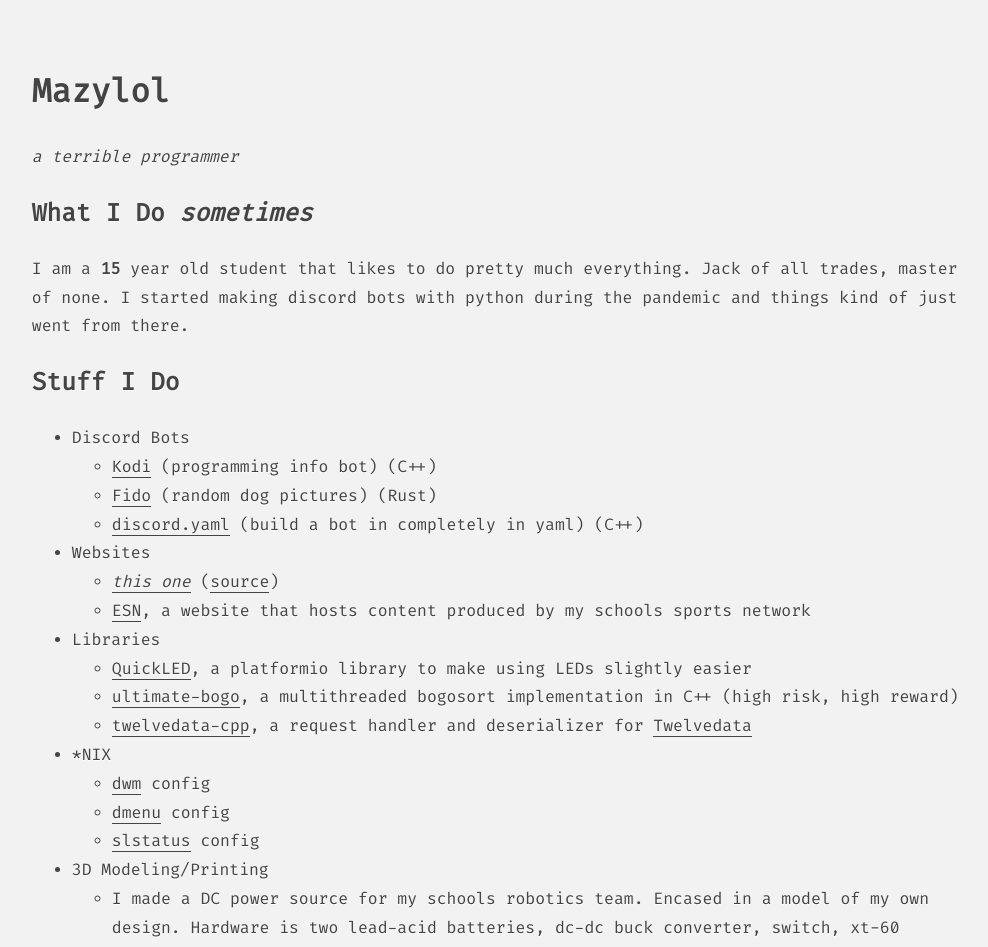
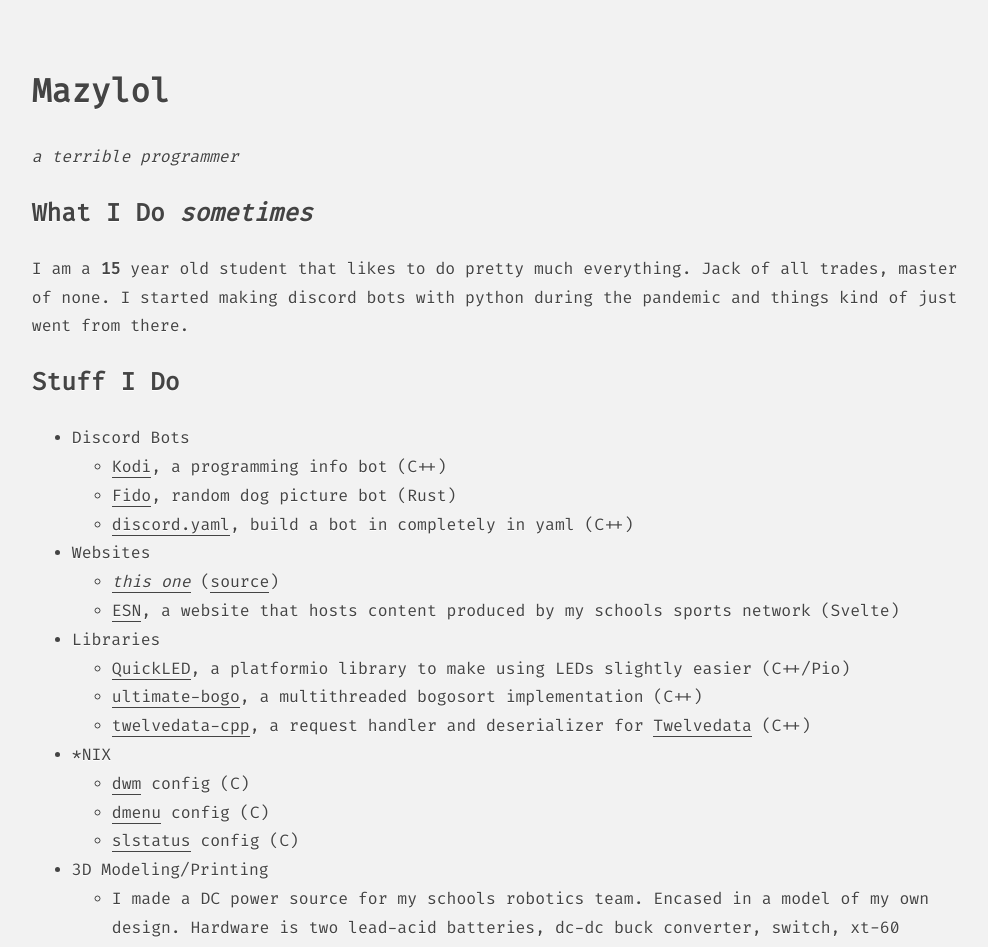
Before and after one commit to mazylol/mazylol.com, a SvelteKit app: page / in a window 1280 px wide. Shown: the top 947 px of the page, without its empty margins (141-1129 px from the left). Built offline with nearby package versions, Linux system fonts and the light colour scheme.

Commit message:
change formatting

```diff
--- a/src/routes/+page.svelte
+++ b/src/routes/+page.svelte
@@ -31,11 +31,11 @@
 	<ul>
 		<li>Discord Bots</li>
 		<ul>
-			<li><a href="https://github.com/mazylol/kodi">Kodi</a> (programming info bot) (C++)</li>
-			<li><a href="https://github.com/mazylol/fido">Fido</a> (random dog pictures) (Rust)</li>
+			<li><a href="https://github.com/mazylol/kodi">Kodi</a>, a programming info bot (C++)</li>
+			<li><a href="https://github.com/mazylol/fido">Fido</a>, random dog picture bot (Rust)</li>
 			<li>
-				<a href="https://github.com/mazylol/discord.yaml">discord.yaml</a> (build a bot in completely
-				in yaml) (C++)
+				<a href="https://github.com/mazylol/discord.yaml">discord.yaml</a>, build a bot in completely
+				in yaml (C++)
 			</li>
 		</ul>
 		<li>Websites</li>
@@ -47,29 +47,29 @@
 			</li>
 			<li>
 				<a href="https://esn.mazylol.com">ESN</a>, a website that hosts content produced by my
-				schools sports network
+				schools sports network (Svelte)
 			</li>
 		</ul>
 		<li>Libraries</li>
 		<ul>
 			<li>
 				<a href="https://github.com/mazylol/QuickLED">QuickLED</a>, a platformio library to make
-				using LEDs slightly easier
+				using LEDs slightly easier (C++/Pio)
 			</li>
 			<li>
 				<a href="https://github.com/mazylol/ultimate-bogo">ultimate-bogo</a>, a multithreaded
-				bogosort implementation in C++ (high risk, high reward)
+				bogosort implementation (C++)
 			</li>
 			<li>
 				<a href="https://github.com/mazylol/twelvedata-cpp">twelvedata-cpp</a>, a request handler
-				and deserializer for <a href="https://twelvedata.com">Twelvedata</a>
+				and deserializer for <a href="https://twelvedata.com">Twelvedata</a> (C++)
 			</li>
 		</ul>
 		<li>*NIX</li>
 		<ul>
-			<li><a href="https://github.com/mazylol/dwm">dwm</a> config</li>
-			<li><a href="https://github.com/mazylol/dmenu">dmenu</a> config</li>
-			<li><a href="https://github.com/mazylol/slstatus">slstatus</a> config</li>
+			<li><a href="https://github.com/mazylol/dwm">dwm</a> config (C)</li>
+			<li><a href="https://github.com/mazylol/dmenu">dmenu</a> config (C)</li>
+			<li><a href="https://github.com/mazylol/slstatus">slstatus</a> config (C)</li>
 		</ul>
 		<li>3D Modeling/Printing</li>
 		<ul>
@@ -80,7 +80,7 @@
 			</li>
 			<li>
 				Got tired of cranking my coffee grinder. Made a coupling for it that attaches to a 12v motor
-				I took from a traxxas rc car
+				I took from an rc car
 			</li>
 		</ul>
 	</ul>
```
